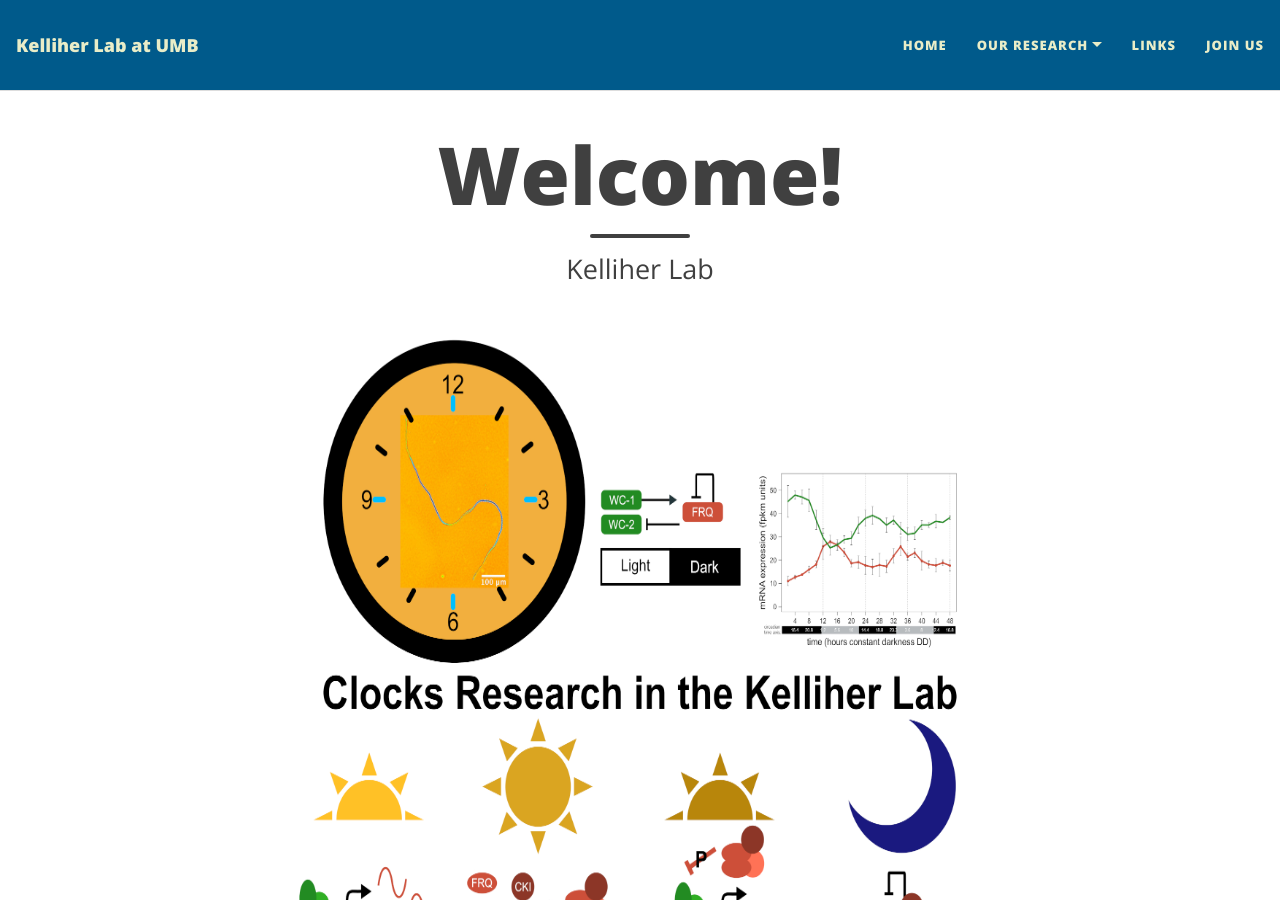
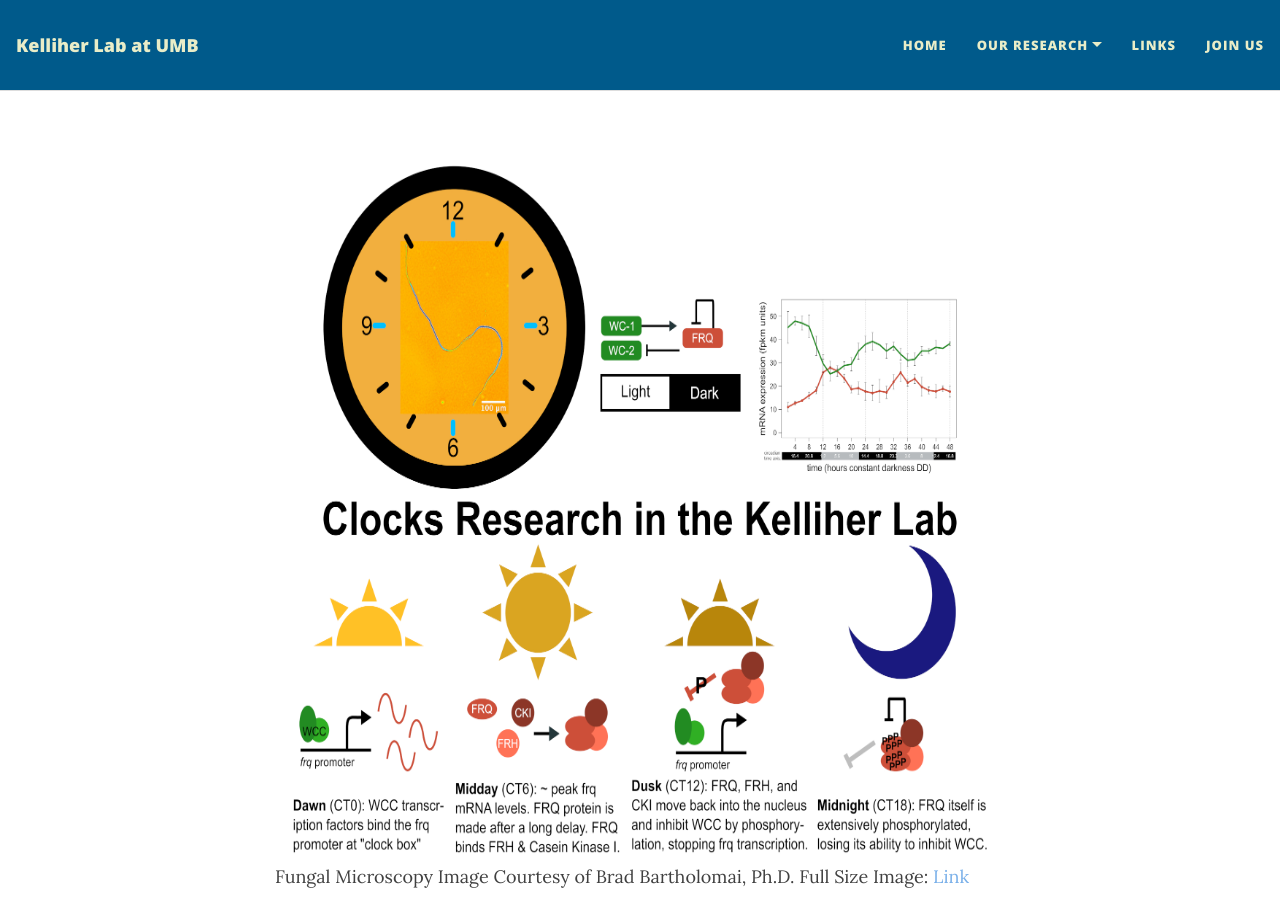
Before and after one commit to cmk35/cmk35.github.io, a Jekyll site: the page built from index.md, in a window 1280 px wide and 900 px high. Built offline with Jekyll 4.4.1, drawn with Linux system fonts in a browser that asks for light colours; nearby versions of some CDN libraries; part of the change alters nothing that is shown.

Commit message:
Update index.md

```diff
--- a/index.md
+++ b/index.md
@@ -1,7 +1,7 @@
 ---
 layout: home
-title: Welcome!
-subtitle: Kelliher Lab
+# title: Welcome!
+# subtitle: Kelliher Lab
 # cover-img: /clock_intro_figure_v2_gimp2000wPx_600dpi.jpg
 ---
 
```
